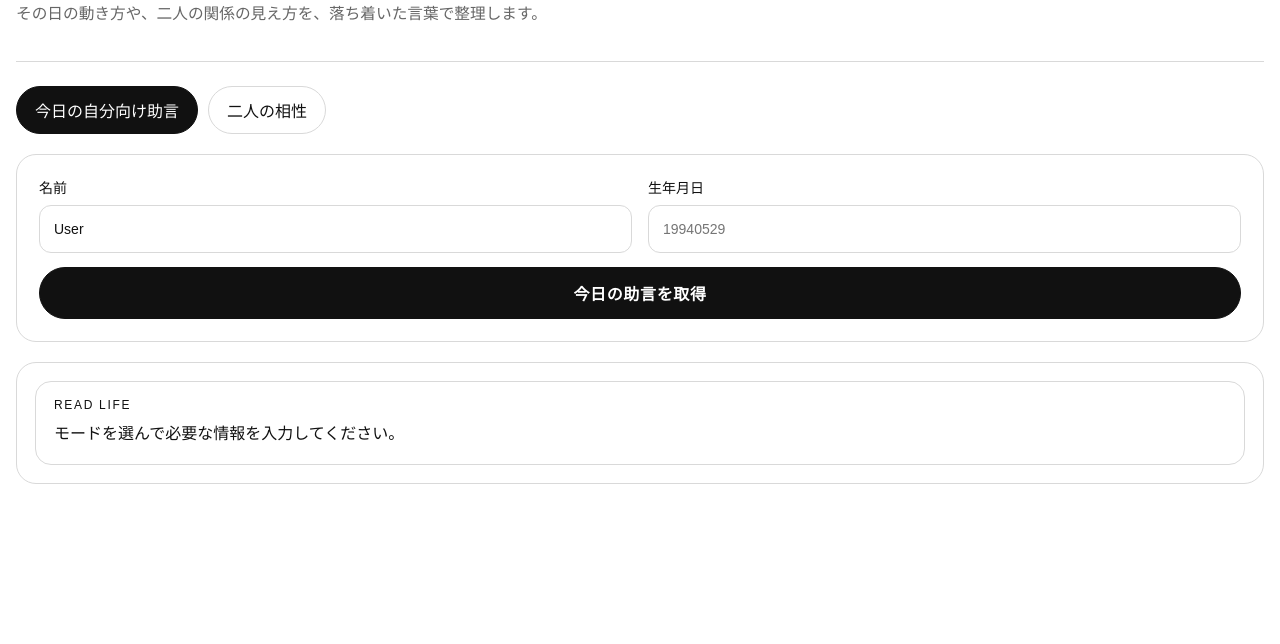
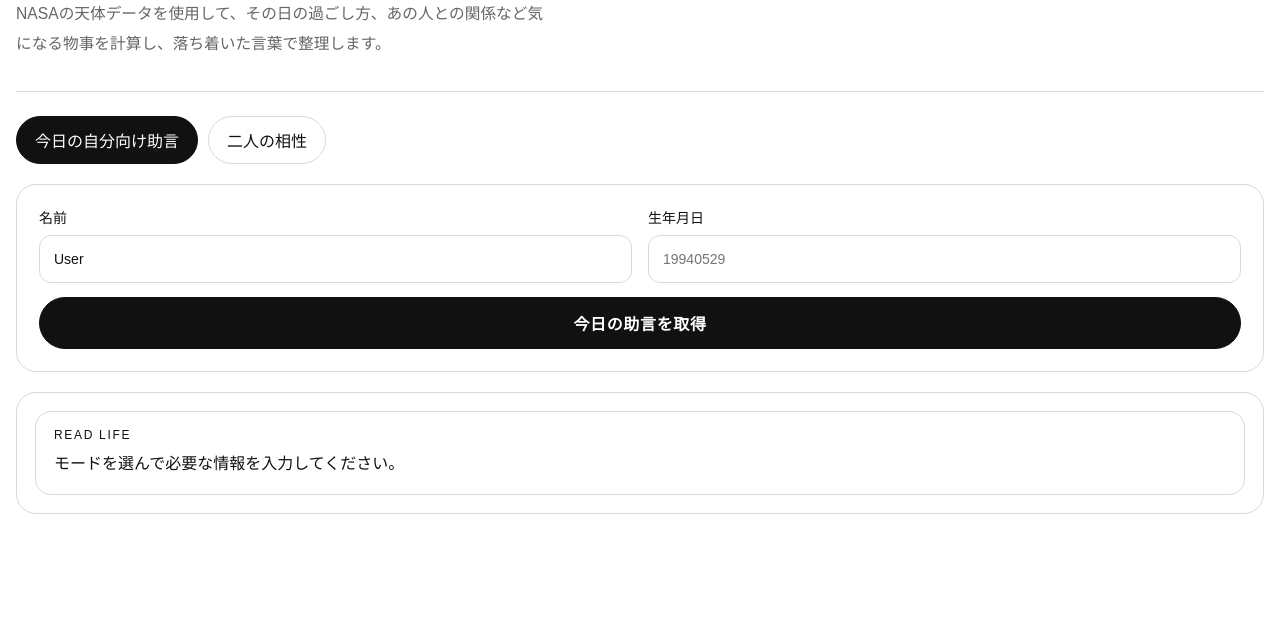
Before and after one commit to skwsk0529/matchcontents, a website: page public/index.html in a window 1280 px wide. Shown: the part 156-800 px from the top of the page. Drawn offline with Linux system fonts and the light colour scheme.

Commit message:
Update homepage description

```diff
--- a/public/index.html
+++ b/public/index.html
@@ -12,7 +12,7 @@
         <p class="eyebrow">Read Life</p>
         <h1>今日の流れと、二人の相性を静かに読む。</h1>
         <p class="lead">
-          その日の動き方や、二人の関係の見え方を、落ち着いた言葉で整理します。
+          NASAの天体データを使用して、その日の過ごし方、あの人との関係など気になる物事を計算し、落ち着いた言葉で整理します。
         </p>
       </section>
 
```
